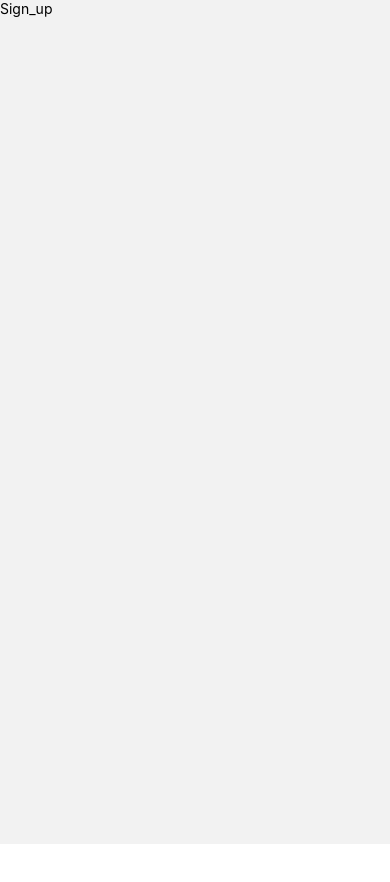
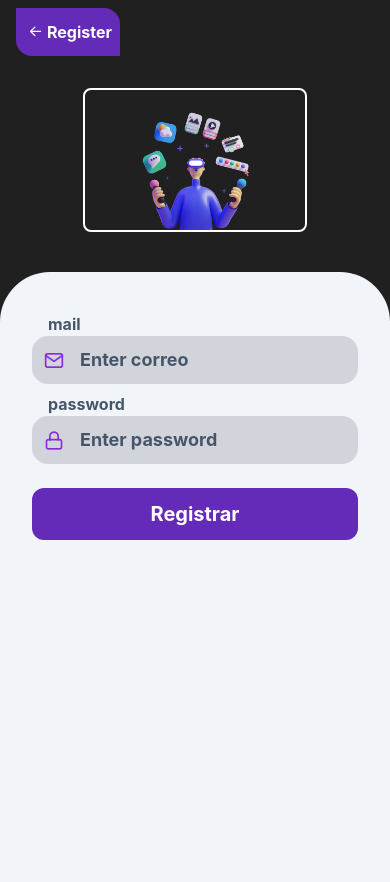
Before and after one commit to TimeCheck2023/TIMECHECK_APP, a React Native app: screen /Sign_up in a window 390 px wide. Shown: the top 882 px of the page. Before the commit the page ends 844 px from the top, so only its background shows below. Built offline with nearby package versions, Linux system fonts and the light colour scheme.

Commit message:
estoy consumiendo el registro de la app

```diff
--- a/App.js
+++ b/App.js
@@ -9,6 +9,7 @@ export default function App() {
   return (
     <NavigationContainer>
       <AuthNavigator />
+      <StatusBar style='auto' />
     </NavigationContainer>
   );
 }
--- a/package.json
+++ b/package.json
@@ -11,13 +11,15 @@
   "dependencies": {
     "@react-navigation/native": "^6.1.6",
     "@react-navigation/native-stack": "^6.9.12",
+    "axios": "1.4.0",
     "expo": "~48.0.15",
     "expo-status-bar": "~1.4.4",
     "nativewind": "^2.0.11",
     "react": "18.2.0",
     "react-native": "0.71.7",
     "react-native-animatable": "^1.3.3",
-    "react-native-safe-area-context": "4.5.0"
+    "react-native-safe-area-context": "4.5.0",
+    "yup": "1.1.1"
   },
   "devDependencies": {
     "@babel/core": "^7.20.0",
--- a/src/components/Input.jsx
+++ b/src/components/Input.jsx
@@ -1,16 +1,17 @@
-import { View, Text, TextInput, TouchableOpacity } from 'react-native'
+import { View, Text, TextInput, TouchableOpacity, Dimensions } from 'react-native'
 import React, { useState } from 'react'
 import * as Icon from '@expo/vector-icons';
 
 const Input = ({ placeholder, label, iconName, password, ...props }) => {
+  const { height, width } = Dimensions.get('window')
+
   const [hidePassword, setHidePassword] = useState(password);
-  const [isOpend, setIsOpend] = useState(false);
 
   return (
     <>
       <View className='space-y-2'>
-        <Text className='text-slate-600 font-bold text-base ml-4'>{label}</Text>
-        <View className='flex-row items-center p-3 h-14  bg-gray-300 rounded-2xl'>
+        <Text className='text-slate-600 font-bold text-base ml-4 top-2'>{label}</Text>
+        <View className={`flex-row items-center p-3 ${width > 392.72727272727275 ? 'h-14' : 'h-12'}  bg-gray-300 rounded-2xl`}>
           <Icon.Feather
             name={iconName}
             size={20}
--- a/src/navigation/screens/Sign_In.jsx
+++ b/src/navigation/screens/Sign_In.jsx
@@ -1,14 +1,14 @@
 import { View, Text, Dimensions, TouchableOpacity, ScrollView, Image } from 'react-native'
-import { StatusBar } from "expo-status-bar";
 import { SafeAreaView } from 'react-native-safe-area-context';
 import user from "../../../assets/User.png";
 import organizacion from "../../../assets/organizacion.png";
 import Input from '../../components/Input';
-import React, { useState } from 'react'
+import { useState } from 'react'
 import * as Icon from '@expo/vector-icons';
 import Loading from '../../components/Loading';
 import * as Animatable from "react-native-animatable";
-import validate from '../../utils/validate';
+import { validationSchemaUser, validationSchemaOrg } from '../../utils/validate';
+import axios from "axios";
 
 const Sign_In = ({ navigation }) => {
   const { height, width } = Dimensions.get('window')
@@ -23,7 +23,7 @@ const Sign_In = ({ navigation }) => {
 
   //estado para controlar los input
   const [values_us, setValues_us] = useState({
-    documentType: 'Tipo de documento',
+    documentType: '',
     documentNumber: '',
     fullName: '',
     emailAddress: '',
@@ -31,10 +31,10 @@ const Sign_In = ({ navigation }) => {
   });
 
   const [values_org, setValues_org] = useState({
-    fullNameOrg: '',
-    addressOrg: '',
-    emailAddressOrg: '',
-    passwordOrg: '',
+    fullName: '',
+    address: '',
+    emailAddress: '',
+    password: '',
   })
 
 
@@ -50,7 +50,7 @@ const Sign_In = ({ navigation }) => {
   const ViewUser = () => {
     setIsOpen(false);
     setValues_us({
-      documentType: 'Tipo de documento',
+      documentType: '',
       documentNumber: '',
       fullName: '',
       emailAddress: '',
@@ -58,42 +58,37 @@ const Sign_In = ({ navigation }) => {
     });
     setErrors('');
   }
+
   const ViewOrg = () => {
     setIsOpen(true);
     setValues_org({
-      fullNameOrg: '',
-      addressOrg: '',
-      emailAddressOrg: '',
-      passwordOrg: '',
+      fullName: '',
+      address: '',
+      emailAddress: '',
+      password: '',
     });
     setErrors('');
   }
 
   //validamos los campos si hay error se lo mandamos al handleError
-  const validateForm = () => {
-    let validationResult;
-    if (isOpen) {
-      validationResult = validate(values_org, 2)
-    } else if (!isOpen) {
-      validationResult = validate(values_us, 1)
+  const validateForm = async () => {
+    try {
+      if (isOpen) {
+        await validationSchemaOrg.validate(values_org, { abortEarly: false })
+        console.log(values_org);
+      } else if (!isOpen) {
+        await validationSchemaUser.validate(values_us, { abortEarly: false });
+        await axios.post('http://10.199.17.84:3003/v1/api/user/Register', values_us)
+        .then((response) =>{
+          console.log(response);
+        }).catch(err => {
+          console.log(err);
+        })
+      }
+    } catch (error) {
+      const errorMessage = error.errors[0];
+      setErrors(errorMessage)
     }
-    if (!validationResult.isvalid) {
-      return setErrors(validationResult.message)
-    }
-    submitForm()
-  }
-
-  //enviamoos los datos
-  const submitForm = () => {
-    setIsLoading(true)
-    setTimeout(() => {
-      setIsLoading(false)
-      try {
-        console.log(values_us);
-      } catch (error) {
-        console.log(error);
-      }
-    }, 3000)
   }
 
   return (
@@ -115,35 +110,36 @@ const Sign_In = ({ navigation }) => {
       }
       {/* ir al login */}
       <View className='flex-row justify-start top-2'>
-        <TouchableOpacity activeOpacity={0.7} className='flex-row p-4 items-center rounded-tr-2xl rounded-bl-2xl ml-4' style={{ backgroundColor: '#642AB8' }} onPress={() => navigation.navigate('Sign_up')}>
+        <TouchableOpacity activeOpacity={0.7} className={`flex-row items-center ${width > 392.72727272727275 ? 'p-4' : 'p-3'} rounded-tr-2xl rounded-bl-2xl ml-4`} style={{ backgroundColor: '#642AB8' }} onPress={() => navigation.navigate('Sign_up')}>
           <Icon.AntDesign name="arrowleft" size={15} color="white" />
           <Text className='text-white font-bold text-base left-1'>Login</Text>
         </TouchableOpacity>
       </View>
+
       {/* seleciona tipo de usuario */}
       <View className='flex-row justify-around top-10'>
-        <TouchableOpacity activeOpacity={0.7} className={`flex-col items-center w-24 h-20 ${!isOpen && 'border-2 border-white rounded-lg'}`} onPress={ViewUser}>
+        <TouchableOpacity activeOpacity={0.7} className={`flex-col items-center ${width > 392.72727272727275 ? 'w-24 h-20' : 'w-20 h-16'} ${!isOpen && 'border-2 border-white rounded-lg'}`} onPress={ViewUser}>
           <Image source={user} resizeMode='contain' className='w-full h-full rounded-lg' />
-          <Text className='text-white text-lg font-bold'>User</Text>
+          <Text className={`text-white ${width > 392.72727272727275 ? 'text-base' : ' text-xs'} font-bold`}>User</Text>
         </TouchableOpacity>
-        <TouchableOpacity activeOpacity={0.7} className={`flex-col items-center w-24 h-20 ${isOpen && 'border-2 border-white rounded-lg'}`} onPress={ViewOrg}>
+        <TouchableOpacity activeOpacity={0.7} className={`flex-col items-center ${width > 392.72727272727275 ? 'w-24 h-20' : 'w-20 h-16'} ${isOpen && 'border-2 border-white rounded-lg'}`} onPress={ViewOrg}>
           <Image source={organizacion} resizeMode='contain' className='w-full h-full rounded-lg' />
-          <Text className='text-white text-base font-bold'>Organization</Text>
+          <Text className={`text-white ${width > 392.72727272727275 ? 'text-base' : ' text-xs'} font-bold`}>Organization</Text>
         </TouchableOpacity>
       </View>
+
       {/* form */}
       <Animatable.View animation='fadeInUpBig' className='flex-1 bg-slate-100 px-8 pt-8 top-20' style={{ borderTopRightRadius: 50, borderTopLeftRadius: 50 }}>
         <ScrollView className='h-full' showsVerticalScrollIndicator={false}>
 
-          {/* select de tipo de usuario */}
           {!isOpen ?
             <>
               {/* Select tipo de documento */}
               <Text className='text-slate-600 font-bold text-base ml-4'>Tipo Documento</Text>
-              <TouchableOpacity activeOpacity={0.7} className='flex-row items-center p-3 h-14 mt-2 bg-gray-300 text-gray-700 rounded-lg'
+              <TouchableOpacity activeOpacity={0.7} className={`flex-row items-center p-3 ${width > 392.72727272727275 ? 'h-14' : 'h-12'} mt-2 bg-gray-300 text-gray-700 rounded-lg`}
                 onPress={() => { setOpen(!Open) }}>
                 <Icon.Feather name='users' size={20} color='#642AB8' />
-                <Text className='text-gray-600 font-bold text-lg rounded-lg ml-4'>{values_us.documentType}</Text>
+                <Text className='text-gray-600 font-bold text-lg rounded-lg ml-4'>{values_us.documentType ? values_us.documentType : 'Tipo de documento'}</Text>
               </TouchableOpacity>
 
               {/* input */}
@@ -154,25 +150,24 @@ const Sign_In = ({ navigation }) => {
             </>
             :
             <>
-              <Input label='organization name`s' value={values_org.fullNameOrg} onChangeText={(value) => handleOnChageText_org(value, 'fullNameOrg')} iconName='user' placeholder='Jhon Smith' />
-              <Input label='adress' value={values_org.addressOrg} onChangeText={(value) => handleOnChageText_org(value, 'addressOrg')} iconName='user' placeholder='Jhon Smith' />
-              <Input label='mail' value={values_org.emailAddressOrg} onChangeText={(value) => handleOnChageText_org(value, 'emailAddressOrg')} iconName='mail' placeholder='Jhon Smith' />
-              <Input label='password' value={values_org.passwordOrg} onChangeText={(value) => handleOnChageText_org(value, 'passwordOrg')} password iconName='lock' placeholder='Jhon Smith' />
+              <Input label='organization name`s' value={values_org.fullName} onChangeText={(value) => handleOnChageText_org(value, 'fullName')} onFocus={() => setErrors('')} iconName='user' placeholder='Jhon Smith' />
+              <Input label='adress' value={values_org.address} onChangeText={(value) => handleOnChageText_org(value, 'address')} onFocus={() => setErrors('')} iconName='user' placeholder='Jhon Smith' />
+              <Input label='mail' value={values_org.emailAddress} onChangeText={(value) => handleOnChageText_org(value, 'emailAddress')} onFocus={() => setErrors('')} iconName='mail' placeholder='Jhon Smith' />
+              <Input label='password' value={values_org.password} onChangeText={(value) => handleOnChageText_org(value, 'password')} onFocus={() => setErrors('')} password iconName='lock' placeholder='Jhon Smith' />
             </>
           }
 
           {/* campo para mostrar el error */}
           <View className='items-center mt-4'>
-            {errors && <Text className='text-red-800 ml-3 text-xl font-bold'>{errors}</Text>}
+            {errors && <Text className={`text-red-800 ml-3  ${width > 392.72727272727275 ? 'text-xl' : 'text-base'} font-bold`}>{errors}</Text>}
           </View>
 
           {/* button */}
-          <TouchableOpacity activeOpacity={0.7} className='py-4 mt-6 rounded-xl' style={{ backgroundColor: '#642AB8' }} onPress={validateForm}>
+          <TouchableOpacity activeOpacity={0.7} className={`${width > 392.72727272727275 ? 'mt-6 py-4' : 'mt-2 py-3'}  rounded-xl`} style={{ backgroundColor: '#642AB8' }} onPress={validateForm}>
             <Text className='text-xl font-bold text-center text-white'>Registrar</Text>
           </TouchableOpacity>
         </ScrollView>
       </Animatable.View>
-      <StatusBar style='light' />
     </SafeAreaView>
   )
 }
--- a/src/navigation/screens/Sign_up.jsx
+++ b/src/navigation/screens/Sign_up.jsx
@@ -1,11 +1,76 @@
-import { View, Text } from 'react-native'
-import React from 'react'
+import { View, Text, Dimensions, TouchableOpacity, ScrollView, Image } from 'react-native'
+import { SafeAreaView } from 'react-native-safe-area-context';
+import imgGame from "../../../assets/game.png";
+import Input from '../../components/Input';
+import { useState } from 'react'
+import * as Icon from '@expo/vector-icons';
+import Loading from '../../components/Loading';
+import * as Animatable from "react-native-animatable";
+import { userSchema } from '../../utils/validate';
 
-const Sign_up = () => {
+const Sign_up = ({ navigation }) => {
+  const { height, width } = Dimensions.get('window')
+
+  //hook para capturar los errores
+  const [errors, setErrors] = useState(false)
+
+  //estado para controlar los input
+  const [values_us, setValues_us] = useState({
+    emailAddress: '',
+    password: '',
+  });
+
+  //para capturar los el valor de los input
+  const handleOnChageText_us = (value, fieldName) => {
+    setValues_us({ ...values_us, [fieldName]: value })
+  }
+
+  //validamos los campos si hay error se lo mandamos al handleError
+  const validateForm = async () => {
+    try {
+      const validate = await userSchema.validate(values_us, { abortEarly: false })
+      console.log(validate);
+    } catch (error) {
+      setErrors(error.errors[0])
+    }
+  }
+
   return (
-    <View>
-      <Text>Sign_up</Text>
-    </View>
+    <SafeAreaView className='flex-1 ' style={{ backgroundColor: '#202020' }}>
+      {/* ir al register */}
+      <View className='flex-row justify-start top-2'>
+        <TouchableOpacity activeOpacity={0.7} className={`flex-row items-center ${width > 392.72727272727275 ? 'p-4' : 'p-3'} rounded-tr-2xl rounded-bl-2xl ml-4`} style={{ backgroundColor: '#642AB8' }} onPress={() => navigation.navigate('Sign_In')}>
+          <Icon.AntDesign name="arrowleft" size={15} color="white" />
+          <Text className='text-white font-bold text-base left-1'>Register</Text>
+        </TouchableOpacity>
+      </View>
+
+      {/* imagen del login */}
+      <View className='items-center top-10'>
+        <View className={`flex items-center justify-center ${width > 392.72727272727275 ? 'w-24 h-20' : 'w-56 h-36'} border-2 border-white rounded-lg`}>
+          <Image source={imgGame} resizeMode='contain' className='w-full h-full rounded-lg' />
+        </View>
+      </View>
+
+      {/* form */}
+      <Animatable.View animation='fadeInUpBig' className='flex-1 bg-slate-100 px-8 pt-8 top-20' style={{ borderTopRightRadius: 50, borderTopLeftRadius: 50 }}>
+        <ScrollView className='h-full' showsVerticalScrollIndicator={false}>
+          {/* input */}
+          <Input label='mail' value={values_us.emailAddress} onFocus={() => setErrors('')} onChangeText={(value) => handleOnChageText_us(value, 'emailAddress')} iconName='mail' placeholder='Enter correo' />
+          <Input label='password' value={values_us.password} onFocus={() => setErrors('')} onChangeText={(value) => handleOnChageText_us(value, 'password')} password iconName='lock' placeholder='Enter password' />
+
+          {/* campo para mostrar el error */}
+          <View className='items-center mt-4'>
+            {errors && <Text className={`text-red-800 ml-3  ${width > 392.72727272727275 ? 'text-xl' : 'text-base'} font-bold`}>{errors}</Text>}
+          </View>
+
+          {/* button */}
+          <TouchableOpacity activeOpacity={0.7} className={`${width > 392.72727272727275 ? 'mt-6 py-4' : 'mt-2 py-3'}  rounded-xl`} style={{ backgroundColor: '#642AB8' }} onPress={validateForm}>
+            <Text className='text-xl font-bold text-center text-white'>Registrar</Text>
+          </TouchableOpacity>
+        </ScrollView>
+      </Animatable.View>
+    </SafeAreaView>
   )
 }
 
--- a/src/utils/validate.jsx
+++ b/src/utils/validate.jsx
@@ -1,90 +1,28 @@
-import { View, Text } from 'react-native'
-import React from 'react'
+import * as Yup from "yup";
 
-const validate = (data, num) => {
-    switch (num) {
-        case 1:
-            if (data.documentType === 'Tipo de documento') {
-                return {
-                    message: 'Debes ecoger un tipo de documento',
-                    isvalid: false
-                }
-            } else if (!data.documentNumber) {
-                return {
-                    message: 'Debes ecoger un numero de documento',
-                    isvalid: false
-                }
-            } else if (!data.fullName) {
-                return {
-                    message: 'Please input fullname',
-                    isvalid: false
-                }
-            } else if (!data.address) {
-                return {
-                    message: 'Please input address',
-                    isvalid: false
-                }
-            } else if (!data.emailAddress) {
-                return {
-                    message: 'Please input email',
-                    isvalid: false
-                }
-            } else if (!data.emailAddress.match(/\S+@\S+\.\S+/)) {
-                return {
-                    message: 'Please input a valid email',
-                    isvalid: false
-                }
-            } else if (!data.password) {
-                return {
-                    message: 'Please input password',
-                    isvalid: false
-                }
-            } else if (data.password.length < 5) {
-                return {
-                    message: 'Min password length of 5',
-                    isvalid: false
-                }
-            }
-            break;
-        case 2:
-            if (!data.fullNameOrg) {
-                return {
-                    message: 'Please input fullname',
-                    isvalid: false
-                }
-            } else if (!data.addressOrg) {
-                return {
-                    message: 'Please input address',
-                    isvalid: false
-                }
-            } else if (!data.emailAddressOrg) {
-                return {
-                    message: 'Please input email',
-                    isvalid: false
-                }
-            } else if (!data.emailAddressOrg.match(/\S+@\S+\.\S+/)) {
-                return {
-                    message: 'Please input a valid email',
-                    isvalid: false
-                }
-            } else if (!data.passwordOrg) {
-                return {
-                    message: 'Please input password',
-                    isvalid: false
-                }
-            } else if (data.passwordOrg.length < 5) {
-                return {
-                    message: 'Min password length of 5',
-                    isvalid: false
-                }
-            }
-            break;
-        default:
-            break;
-    }
-    return {
-        isvalid: true,
-    };
-}
+// En este caso, utilizamos abortEarly: false para asegurarnos de que todas las validaciones se ejecuten y así obtener todos los mensajes de error.
 
-export default validate
+
+// Shema del login
+export const userSchema = Yup.object().shape({
+  emailAddress: Yup.string().email('Correo electrónico no válido').required('El correo electrónico es requerido'),
+  password: Yup.string().required('La contraseña es requerida').min(8, 'La contraseña debe tener al menos 8 caracteres'),
+})
+
+
+// Shema del registro seccion del User
+export const validationSchemaUser = Yup.object().shape({
+  documentType: Yup.string().required('El tipo de documento es requerido'),
+  documentNumber: Yup.string().required('El número de documento es requerido'),
+  fullName: Yup.string().required('El nombre completo es requerido'),
+  emailAddress: Yup.string().email('Introduce un email válido').required('El email es requerido'),
+  password: Yup.string().required('La contraseña es requerida'),
+});
+
+// Shema del registro seccion del org
+export const validationSchemaOrg = Yup.object().shape({
+  fullName: Yup.string().required('El nombre completo es requerido'),
+  address: Yup.string().required('El direccion es requerido'),
+  emailAddress: Yup.string().email('Introduce un email válido').required('El email es requerido'),
+  password: Yup.string().required('La contraseña es requerida'),
+});
```
Also changed, not shown: 1 other file (tests, documents, lock files or other folders).
